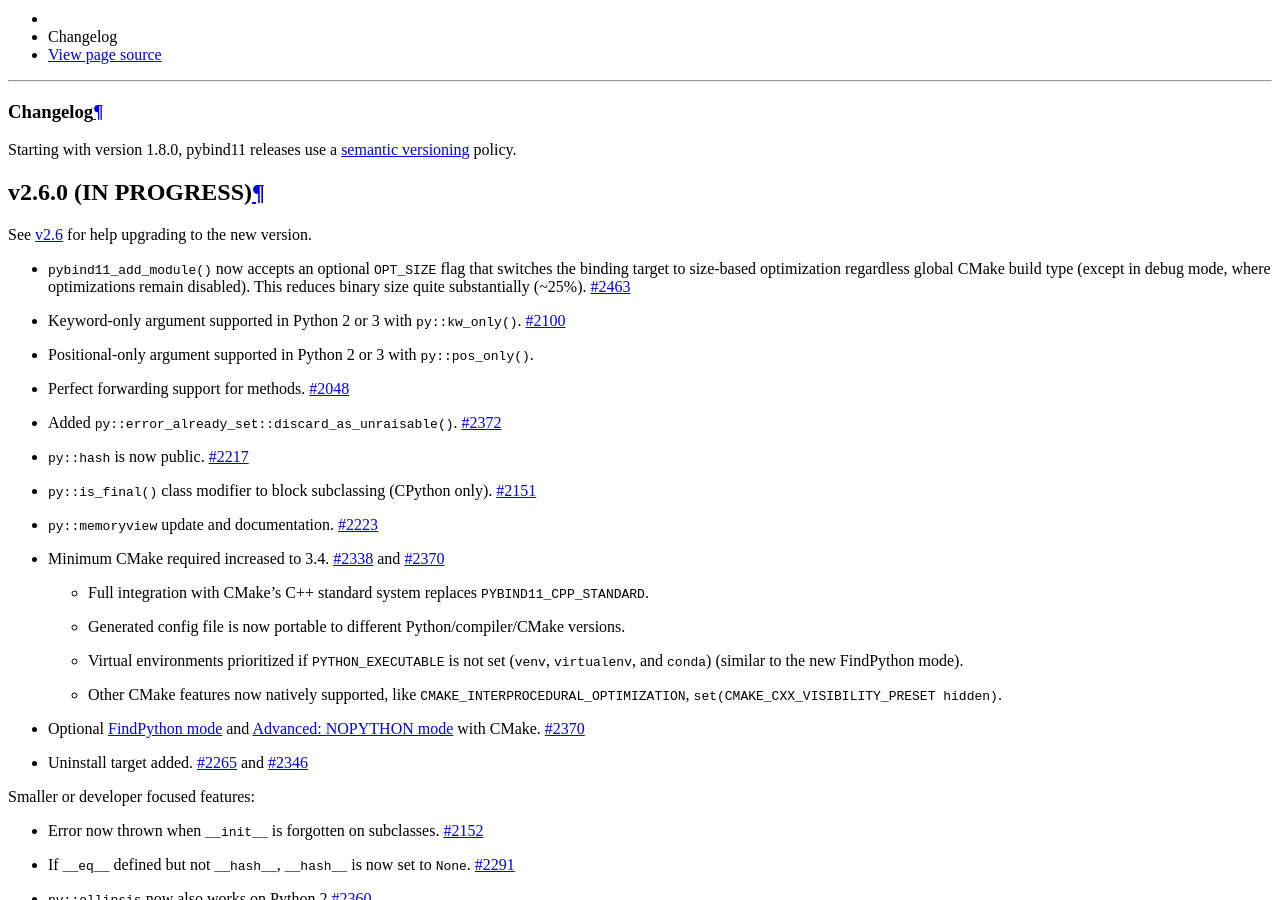
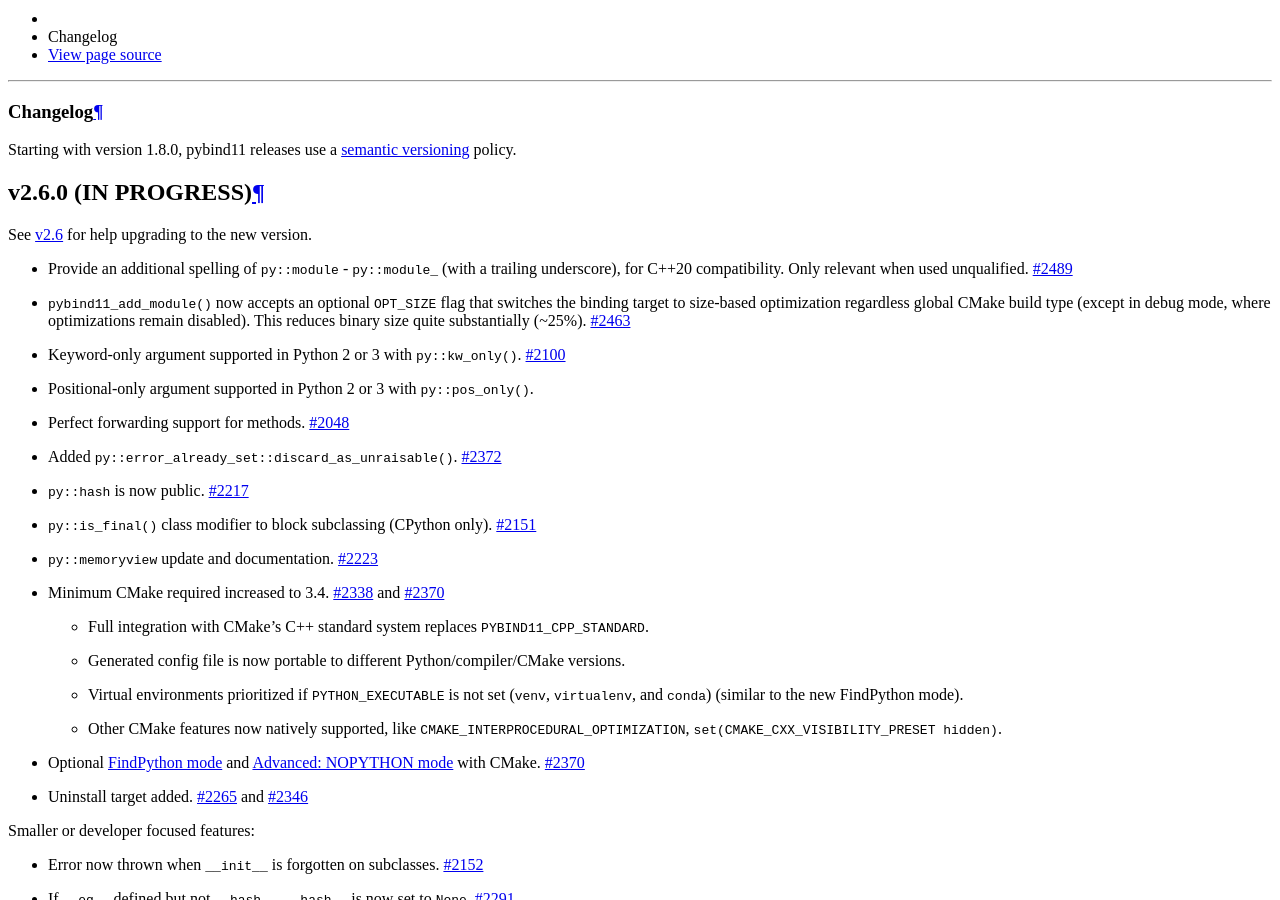
Before and after one commit to pybind/pybind11, a Sphinx documentation site: the page built from docs/changelog.rst, in a window 1280 px wide and 900 px high, scrolled down 1081 px. Built offline with Sphinx 7.4.7 and the Read the Docs theme 2.0.0, drawn with Linux system fonts in a browser that asks for light colours.

Commit message:
Rename `pybind11::module` to `pybind11::module_`
For backwards compatibility, we provide an alias for the old name.
This change is necessary to easily avoid errors when a compiler thinks
`module` is used as a keyword.

```diff
--- a/docs/changelog.rst
+++ b/docs/changelog.rst
@@ -10,6 +10,11 @@
 --------------------
 
 See :ref:`upgrade-guide-2.6` for help upgrading to the new version.
+
+* Provide an additional spelling of ``py::module`` - ``py::module_`` (with a
+  trailing underscore), for C++20 compatibility. Only relevant when used
+  unqualified.
+  `#2489 <https://github.com/pybind/pybind11/pull/2489>`_
 
 * ``pybind11_add_module()`` now accepts an optional ``OPT_SIZE`` flag that
   switches the binding target to size-based optimization regardless global
--- a/docs/reference.rst
+++ b/docs/reference.rst
@@ -46,7 +46,7 @@
 Convenience classes for specific Python types
 =============================================
 
-.. doxygenclass:: module
+.. doxygenclass:: module_
     :members:
 
 .. doxygengroup:: pytypes
```
Also changed, not shown: 2 other files.
